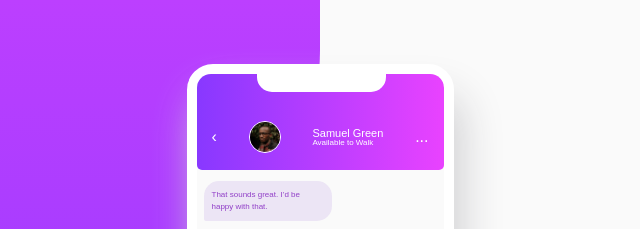
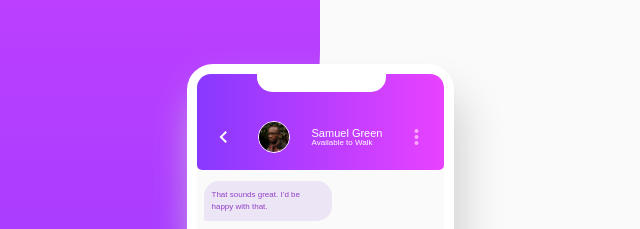
Before and after one commit to izurai27/chat-app-css-illustration-master, a plain HTML site: page index.html in a window 1280 px wide. Shown: the top 229 px of the page, 320-960 px from the left. Drawn offline with Linux system fonts and the light colour scheme.

Commit message:
add material icon

```diff
--- a/index.html
+++ b/index.html
@@ -6,6 +6,8 @@
 
   <link rel="icon" type="image/png" sizes="32x32" href="./images/favicon-32x32.png">
   <link rel="stylesheet" href="style.css">
+  <link href="https://fonts.googleapis.com/icon?family=Material+Icons"
+      rel="stylesheet">
   <title>Frontend Mentor | [Challenge Name Here]</title>
 
   <!-- Feel free to remove these styles or customise in your own stylesheet 👍 -->
@@ -18,13 +20,13 @@
   <div class="container">
     <div class="phonecontainer">
     <div class="banner">
-      <div class="backbtn">&lsaquo;</div>
+      <span class="material-icons white">keyboard_arrow_left</span>
       <img class="avatar" src="images/avatar.jpg" alt="avatar"/>
       <div class="nameStatus">
         <div class="name">Samuel Green</div>
         <div class="status">Available to Walk</div>
       </div>
-      <div class="threedots">...</div>
+      <span class="material-icons">more_vert</span>
     </div>
 
     <div class="left">That sounds great. I&rsquo;d be happy with that.</div>
--- a/style.scss
+++ b/style.scss
@@ -223,3 +223,33 @@ p{
     color:hsl(270, 7%, 64%);
     // position: absolute;
 }
+
+.material-icons {
+    font-family: 'Material Icons';
+    font-weight: normal;
+    font-style: normal;
+    font-size: 8px;  /* Preferred icon size */
+    display: inline-block;
+    line-height: 1;
+    text-transform: none;
+    letter-spacing: normal;
+    word-wrap: normal;
+    white-space: nowrap;
+    direction: ltr;
+    color:#FFA5FF;
+
+    /* Support for all WebKit browsers. */
+    -webkit-font-smoothing: antialiased;
+    /* Support for Safari and Chrome. */
+    text-rendering: optimizeLegibility;
+
+    /* Support for Firefox. */
+    -moz-osx-font-smoothing: grayscale;
+
+    /* Support for IE. */
+    font-feature-settings: 'liga';
+  }
+
+  .white{
+      color:white;
+  }
```
Also changed, not shown: style.css, 1 other file.
